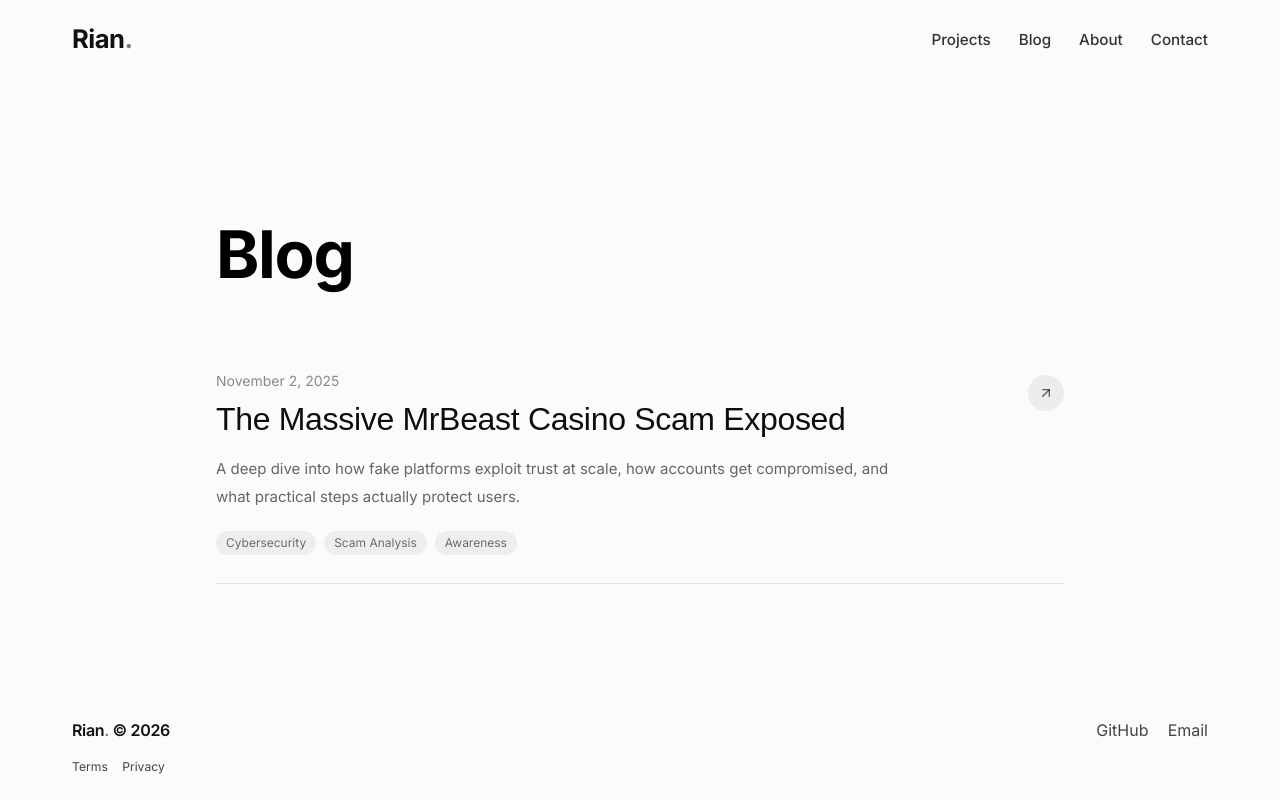
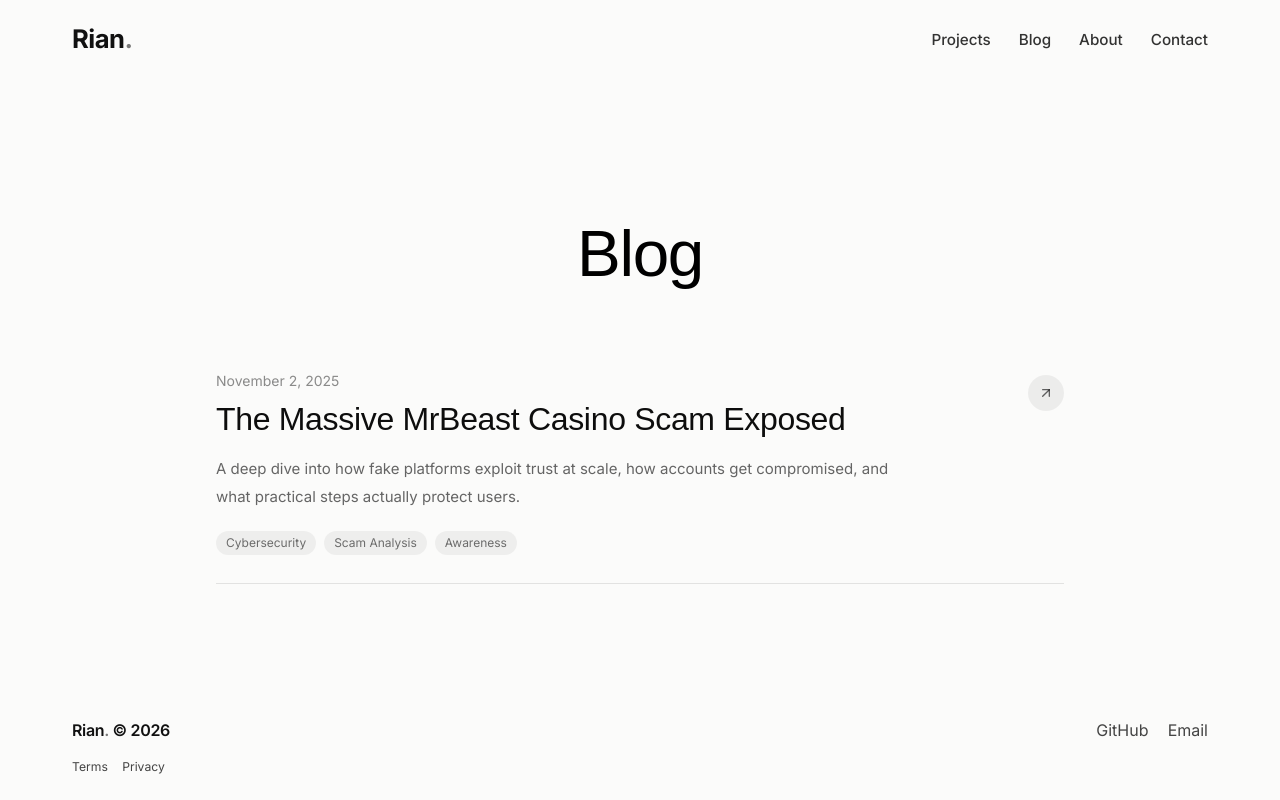
Before and after one commit to anvikaraina/Minimalist-Portfolio, a Next.js app: page /blogs in a window 1280 px wide. Built offline with nearby package versions, Linux system fonts and the light colour scheme; a web font is replaced by a local one.

Commit message:
Center blog heading and apply STIX heading font

```diff
--- a/components/BlogPage.tsx
+++ b/components/BlogPage.tsx
@@ -14,8 +14,8 @@ const posts: BlogPost[] = [
 export default function BlogPage() {
   return (
     <section className="mx-auto w-full max-w-[880px] px-4 pb-16 pt-24 sm:pt-28">
-      <header className="mb-10">
-        <h1 className="text-[clamp(2.6rem,6vw,4.1rem)] font-bold tracking-[-0.02em] text-black">Blog</h1>
+      <header className="mb-10 text-center">
+        <h1 className="font-[family-name:var(--font-stix)] text-[clamp(2.6rem,6vw,4.1rem)] font-normal tracking-[-0.02em] text-black">Blog</h1>
       </header>
 
       <div className="space-y-5">
```
